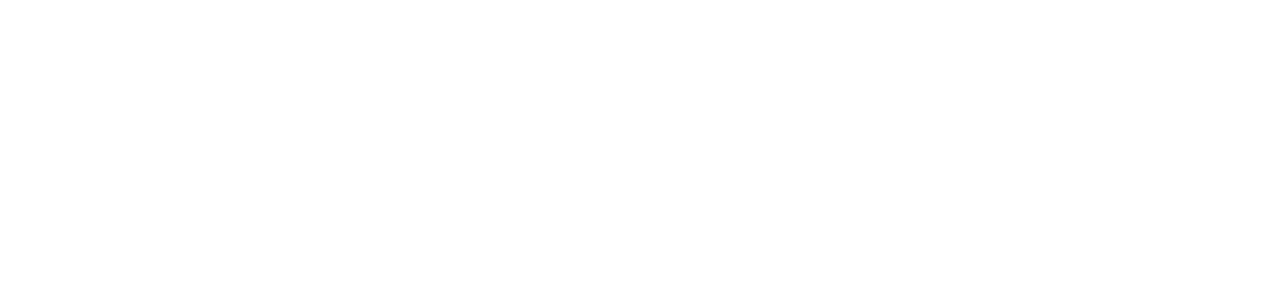
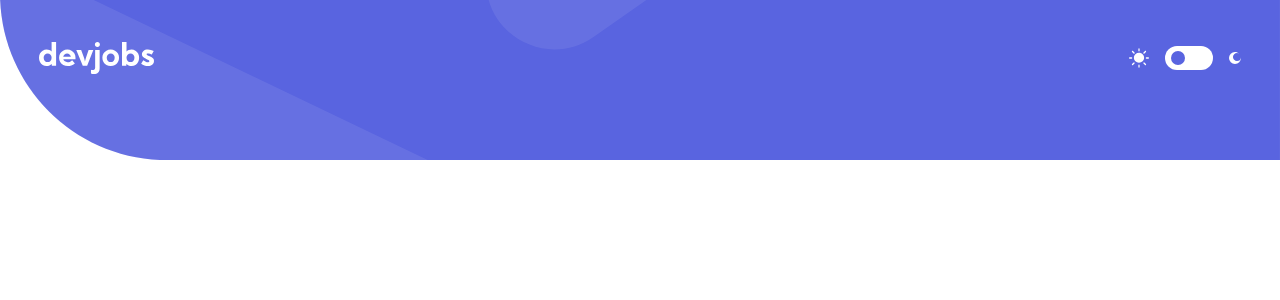
Before and after one commit to CodeReactOrNext/Devjobs_web_app, a React (Vite) app: page / in a window 1280 px wide. Shown: the top 300 px of the page. Built offline with nearby package versions, Linux system fonts and the light colour scheme.

Commit message:
feat: added Header and dark mode toggle

```diff
--- a/package.json
+++ b/package.json
@@ -16,7 +16,7 @@
   "devDependencies": {
     "@types/react": "^18.0.0",
     "@types/react-dom": "^18.0.0",
-    "@types/styled-components": "^5.1.25",
+    "@types/styled-components": "^5.1.26",
     "@vitejs/plugin-react": "^1.3.0",
     "typescript": "^4.6.3",
     "vite": "^2.9.9"
--- a/src/App.tsx
+++ b/src/App.tsx
@@ -1,13 +1,12 @@
-import './App.css'
+import './App.css';
+import Header from './components/Header/Header';
 
 function App() {
-
-
   return (
-    <div className="App">
-
+    <div className='App'>
+      <Header></Header>
     </div>
-  )
+  );
 }
 
-export default App
+export default App;
--- /dev/null
+++ b/src/components/Header/DarkModeToggle/DarkModeToggle.styled.tsx
@@ -0,0 +1,39 @@
+import styled from 'styled-components';
+
+export const StyledDarkModeToggle = styled.div`
+  display: flex;
+  justify-content: space-between;
+  align-items: center;
+  width: 112px;
+  height: 24px;
+`;
+
+export const StyledDarkModeButton = styled.button`
+  align-items: center;
+  width: 48px;
+  height: 24px;
+  outline: none;
+  border: none;
+  border-radius: 12px;
+  background-color: #fff;
+`;
+
+export const StyledDarkModeButtonDot = styled.div<{ isDark: boolean }>`
+  transition: all 0.3s;
+  width: 14px;
+  height: 14px;
+  margin: 0 6px;
+  border-radius: 100%;
+  background-color: #5964e0;
+  transform: ${({ isDark }) => (isDark ? 'translateX(22px)' : 'translateX(0)')};
+`;
+
+export const StyledSunIcon = styled.img`
+  height: 20px;
+  width: 20px;
+`;
+
+export const StyledMoonIcon = styled.img`
+  height: 12px;
+  width: 12px;
+`;
--- /dev/null
+++ b/src/components/Header/DarkModeToggle/DarkModeToggle.tsx
@@ -0,0 +1,33 @@
+import {
+  StyledDarkModeToggle,
+  StyledDarkModeButton,
+  StyledDarkModeButtonDot,
+  StyledSunIcon,
+  StyledMoonIcon,
+} from './DarkModeToggle.styled';
+
+import sunIcon from '../../../assets/desktop/icon-sun.svg';
+import moonIcon from '../../../assets/desktop/icon-moon.svg';
+import { useState } from 'react';
+
+const DarkModeToggle = () => {
+  const [darkModeIsOn, setDarkModeIsOn] = useState<boolean>(false);
+
+  const darkModeHandler = () => {
+    setDarkModeIsOn(isOn => !isOn);
+  };
+
+  return (
+    <StyledDarkModeToggle>
+      <StyledSunIcon src={sunIcon}></StyledSunIcon>
+      <StyledDarkModeButton onClick={darkModeHandler}>
+        <StyledDarkModeButtonDot
+          isDark={darkModeIsOn}
+        ></StyledDarkModeButtonDot>
+      </StyledDarkModeButton>
+      <StyledMoonIcon src={moonIcon}></StyledMoonIcon>
+    </StyledDarkModeToggle>
+  );
+};
+
+export default DarkModeToggle;
--- /dev/null
+++ b/src/components/Header/Header.styled.tsx
@@ -0,0 +1,37 @@
+import styled from 'styled-components';
+import bgHeaderMobile from '../../assets/mobile/bg-pattern-header.svg';
+import bgHeaderTablet from '../../assets/tablet/bg-pattern-header.svg';
+import bgHeaderDesktop from '../../assets/desktop/bg-pattern-header.svg';
+
+export const StyledHeader = styled.header`
+  width: 100%;
+  min-height: 136px;
+  background-repeat: no-repeat;
+  background-image: url(${bgHeaderMobile});
+  background-size: cover;
+  background-position: bottom;
+  padding: 32px 24px 0 24px;
+
+  @media (min-width: 768px) {
+    min-height: 160px;
+    padding: 42px 39px 0 39px;
+    background-image: url(${bgHeaderTablet});
+  }
+
+  @media (min-width: 1400px) {
+    padding: 44px 165px 0 165px;
+    background-image: url(${bgHeaderDesktop});
+  }
+`;
+
+export const StyledHeaderContainer = styled.div`
+  display: flex;
+  justify-content: space-between;
+  align-items: center;
+  width: 100%;
+`;
+
+export const StyledLogo = styled.img`
+  width: 115px;
+  height: 32px;
+`;
--- /dev/null
+++ b/src/components/Header/Header.tsx
@@ -0,0 +1,20 @@
+import {
+  StyledHeader,
+  StyledHeaderContainer,
+  StyledLogo,
+} from './Header.styled';
+import logo from '../../assets/desktop/logo.svg';
+import DarkModeToggle from './DarkModeToggle/DarkModeToggle';
+
+const Header = () => {
+  return (
+    <StyledHeader>
+      <StyledHeaderContainer>
+        <StyledLogo src={logo}></StyledLogo>
+        <DarkModeToggle></DarkModeToggle>
+      </StyledHeaderContainer>
+    </StyledHeader>
+  );
+};
+
+export default Header;
--- a/src/index.css
+++ b/src/index.css
@@ -1,3 +1,9 @@
+* {
+  padding: 0;
+  margin: 0;
+  box-sizing: border-box;
+}
+
 body {
   margin: 0;
   font-family: -apple-system, BlinkMacSystemFont, 'Segoe UI', 'Roboto', 'Oxygen',
```
Also changed, not shown: 2 other files (tests, documents, lock files or other folders).
